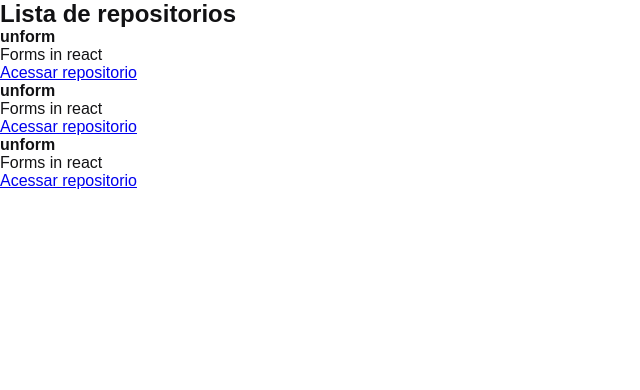
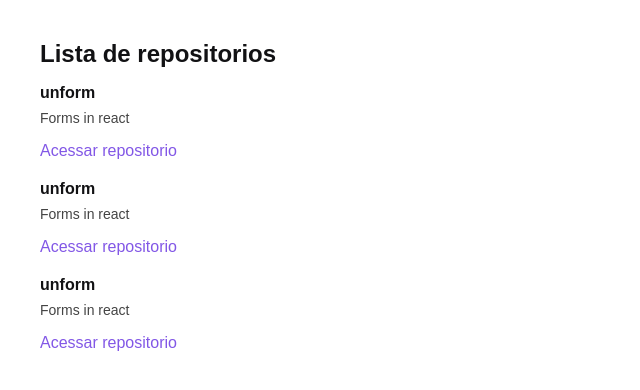
Before and after one commit to mfortunat0/fundamentos-reactjs-ignite, a React app: page / in a window 1280 px wide. Shown: the top 390 px of the page, without its empty margins (0-640 px from the left). Built offline with nearby package versions, Linux system fonts and the light colour scheme.

Commit message:
estilização da listagem

```diff
--- a/src/components/RepositoryList.jsx
+++ b/src/components/RepositoryList.jsx
@@ -1,4 +1,5 @@
 import { RepositoryItem } from "./RepositoryItem";
+import "../styles/repository.scss";
 
 const repository = {
   name: "unform",
--- /dev/null
+++ b/src/styles/repository.scss
@@ -0,0 +1,25 @@
+section.repository-list {
+  margin: 40px;
+  h1 {
+    margin-bottom: 16px;
+  }
+  ul {
+    list-style: none;
+    li {
+      & + li {
+        margin-top: 20px;
+      }
+      p {
+        font-size: 14px;
+        color: #444;
+        margin-top: 8px;
+      }
+      a {
+        display: inline-block;
+        margin-top: 16px;
+        text-decoration: none;
+        color: #8257e6;
+      }
+    }
+  }
+}
```
